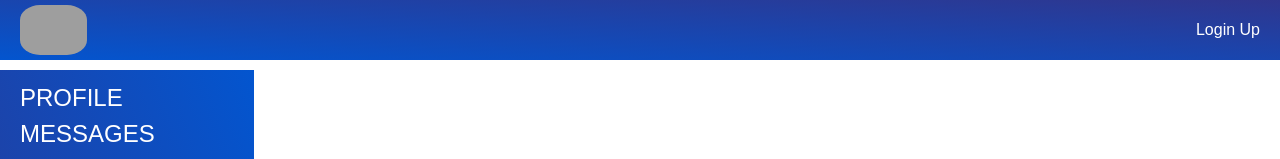
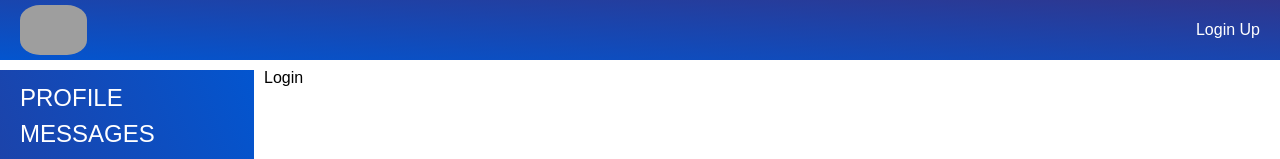
Before and after one commit to Darovsk1y/react_my-one-app, a React (Create React App) app: page /login in a window 1280 px wide. Shown: the top 159 px of the page. Built offline with nearby package versions, Linux system fonts and the light colour scheme; no server answers; grey boxes are pictures that could not be loaded.

Commit message:
if no isAutch user Redirect Navigate to /login, for Profile, Dialogs

```diff
--- a/src/App.js
+++ b/src/App.js
@@ -8,6 +8,7 @@ import Muzic from './components/Muzic/Muzic';
 import Settings from './components/Settings/Settings';
 import DialogsContainer from './components/Dialogs/DialogsContainer';
 import UsersContainer from './components/Users/UsersContainer';
+import Login from './components/Login/Login';
 
 //todo Это компонента - это узел ф-ия, которая по сути является тегом
 const App = (props) => {
@@ -24,6 +25,7 @@ const App = (props) => {
 					<Route path='/music/*' element={<Muzic />} />
 					<Route path='/settings/*' element={<Settings />} />
 					<Route path='/users/*' element={<UsersContainer/>} />
+					<Route path='/login/*' element={<Login/>} />
 				</Routes>
 			</main>
 		</div>
--- a/src/components/Dialogs/Dialogs.jsx
+++ b/src/components/Dialogs/Dialogs.jsx
@@ -2,9 +2,9 @@ import s from "./Dialogs.module.css";
 import DialogItem from "./DialogItem/DialogItem";
 import Message from "./Message/Message";
 import NewMessageContainer from './NewMessage/NewMessageContainer';
+import { Navigate } from 'react-router-dom';
 
 const Dialogs = (props) => {
-
 let messagesElems = props.dialogs.messages.map((message) => {
 	return (
 	  <Message
@@ -27,6 +27,8 @@ let messagesElems = props.dialogs.messages.map((message) => {
 	  />
 	);
   });
+
+if(!props.isAuth) return <Navigate to={"/login"}/>
   return (
     <div className={s.dialogs}>
       <div className={s.dialogsList}>{dialogsElements}</div>
--- a/src/components/Dialogs/DialogsContainer.jsx
+++ b/src/components/Dialogs/DialogsContainer.jsx
@@ -10,6 +10,7 @@ import {
 let mapStateToProps = (state) => {
   return {
     dialogs: state.dialogs,
+	isAuth: state.auth.isAuth,
   };
 };
 let mapDispatchToProps = (dispatch) => {
--- /dev/null
+++ b/src/components/Login/Login.jsx
@@ -0,0 +1,7 @@
+
+const Login = (props) => {
+	return (
+		<div className="login">Login</div>
+	)
+}
+export default Login;
--- a/src/components/UserMain/UserContainer.jsx
+++ b/src/components/UserMain/UserContainer.jsx
@@ -3,7 +3,7 @@ import User from "./User";
 import { connect } from 'react-redux';
 import { getProfileThusk } from './../../redux/profile_reducer';
 import { useMatch } from "react-router";
-
+import { Navigate } from 'react-router-dom';
 
 /* Теперь это классовая компанента */
 class UserContainer extends React.Component {
@@ -11,16 +11,17 @@ class UserContainer extends React.Component {
 		let userId = this.props.match ? this.props.match.params.userId : "2";/* this.props.auth.activeUser.userId работает но с ошибкой. данные из пропс поздно приходят */
 		this.props.getProfileThusk(userId);
 	}
-
 	render () {
+		if(!this.props.isAuth) return <Navigate to={"/login"}/>
 		return (
-			<User {...this.props}/>
+			<User profile={this.props.profile}/>
 		  )
 		}
 }
 let mapStateToProps = (state) =>({
 	profile: state.profile.profile,
 	auth: state.auth,/*  id active*/
+	isAuth: state.auth.isAuth,
 })
 
 const ProfileMatch = (props) => {
```
